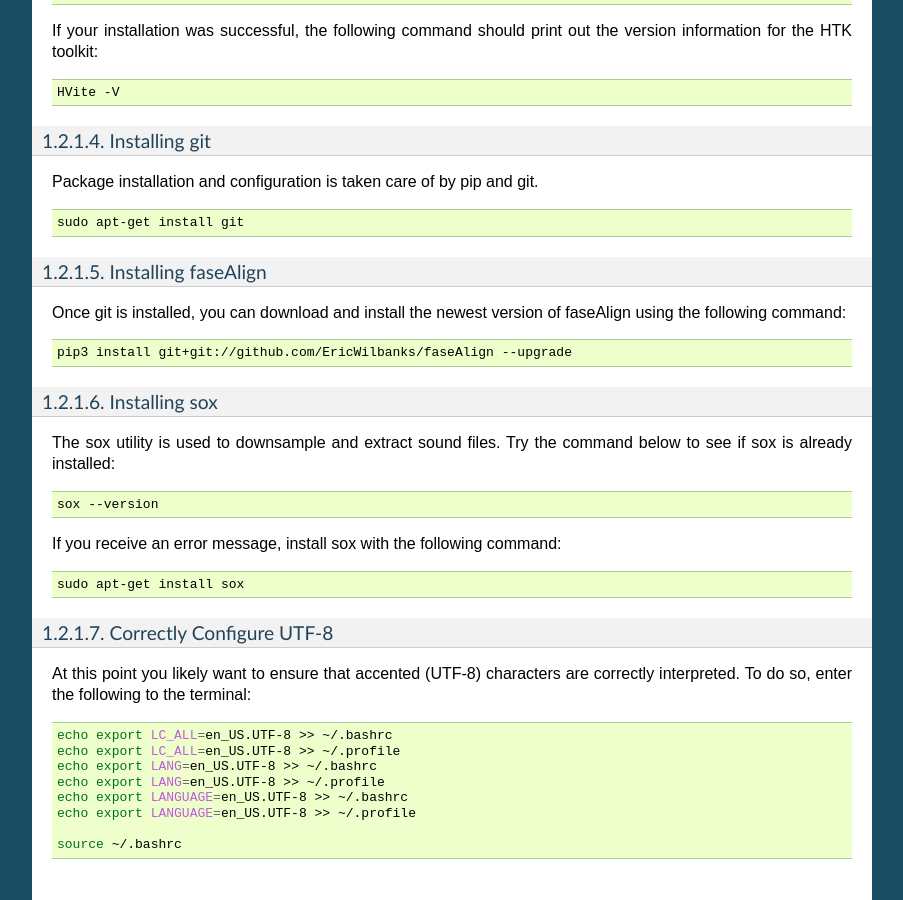
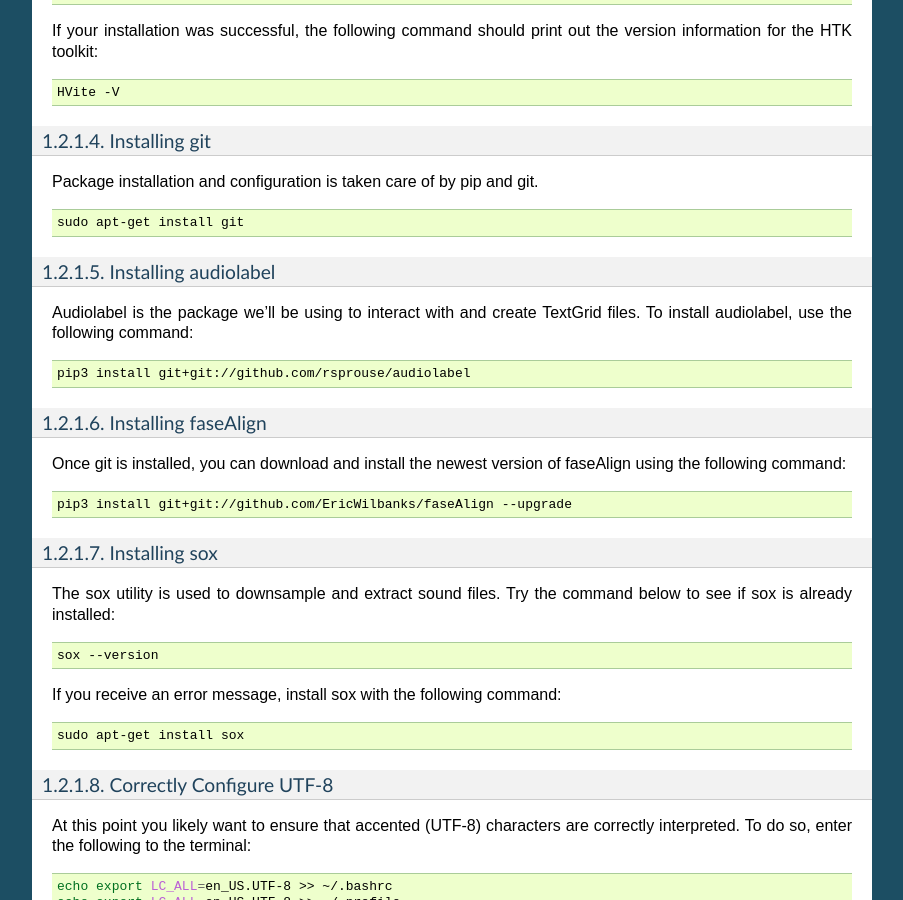
Before and after one commit to EricWilbanks/faseAlign, a Sphinx documentation site: the page built from docs/installation.rst, in a window 1280 px wide and 900 px high, scrolled down 2902 px. Shown: the whole window, without its empty margins (198-1101 px from the left). Built offline with Sphinx 7.4.7, drawn with Linux system fonts in a browser that asks for light colours; some of the changed text lies outside the part shown.

Commit message:
adding audiolabel installation to linux section

```diff
--- a/docs/installation.rst
+++ b/docs/installation.rst
@@ -196,6 +196,15 @@ Package installation and configuration is taken care of by pip and git.
 
 	sudo apt-get install git
 
+Installing audiolabel
+*********************
+
+Audiolabel is the package we'll be using to interact with and create TextGrid files. To install audiolabel, use the following command:
+
+.. code-block:: bash
+
+    pip3 install git+git://github.com/rsprouse/audiolabel
+
 Installing faseAlign
 ********************
 
```
